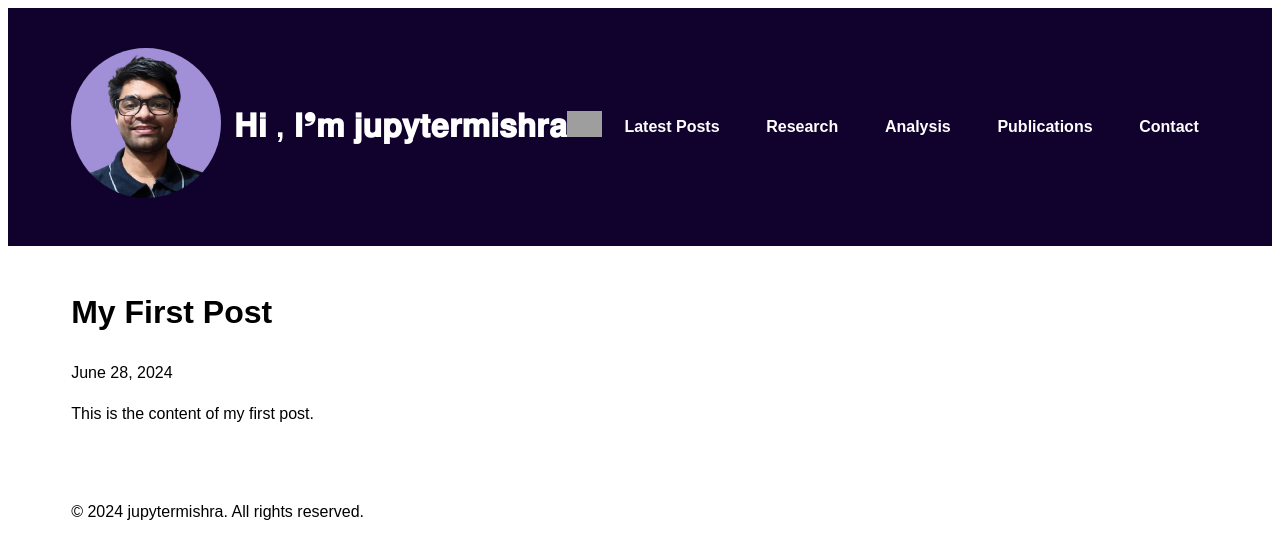
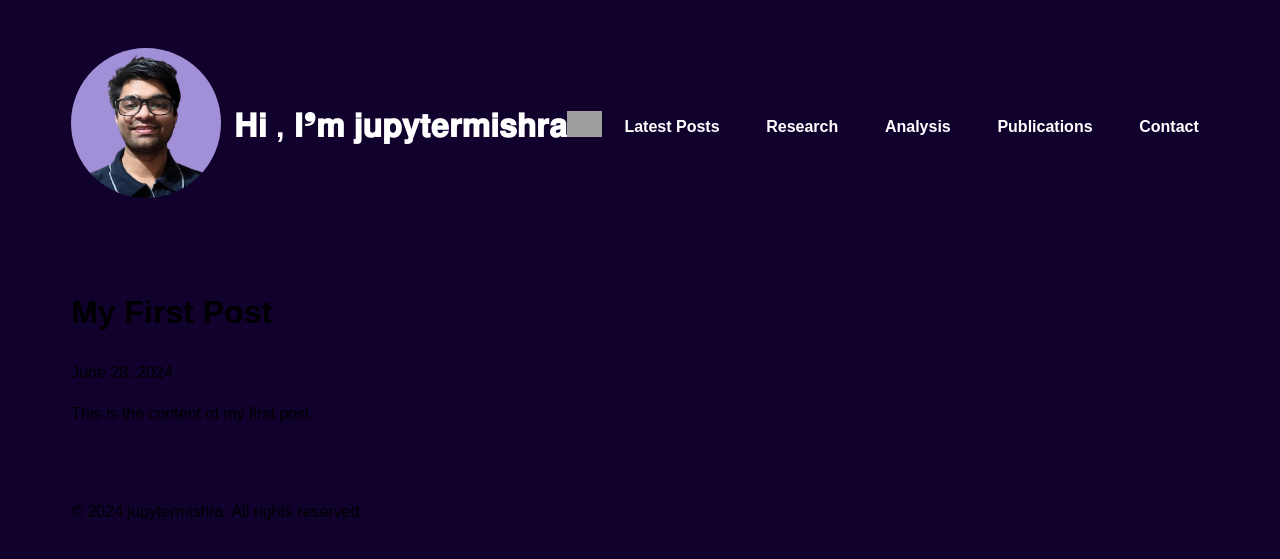
Before and after one commit to jupytermishra/jupytermishra.github.io, a Jekyll site: the page built from _posts/2024-06-28-my-first-post.md, in a window 1280 px wide. Shown: the top 559 px of the page. Built offline with Jekyll 4.4.1, drawn with Linux system fonts in a browser that asks for light colours; grey boxes are pictures that could not be loaded.

Commit message:
Update style.css

```diff
--- a/assets/css/style.css
+++ b/assets/css/style.css
@@ -1,4 +1,5 @@
 body {
+  background-color: #10012d;
   font-family: Arial, sans-serif;
   line-height: 1.6;
 }
```
